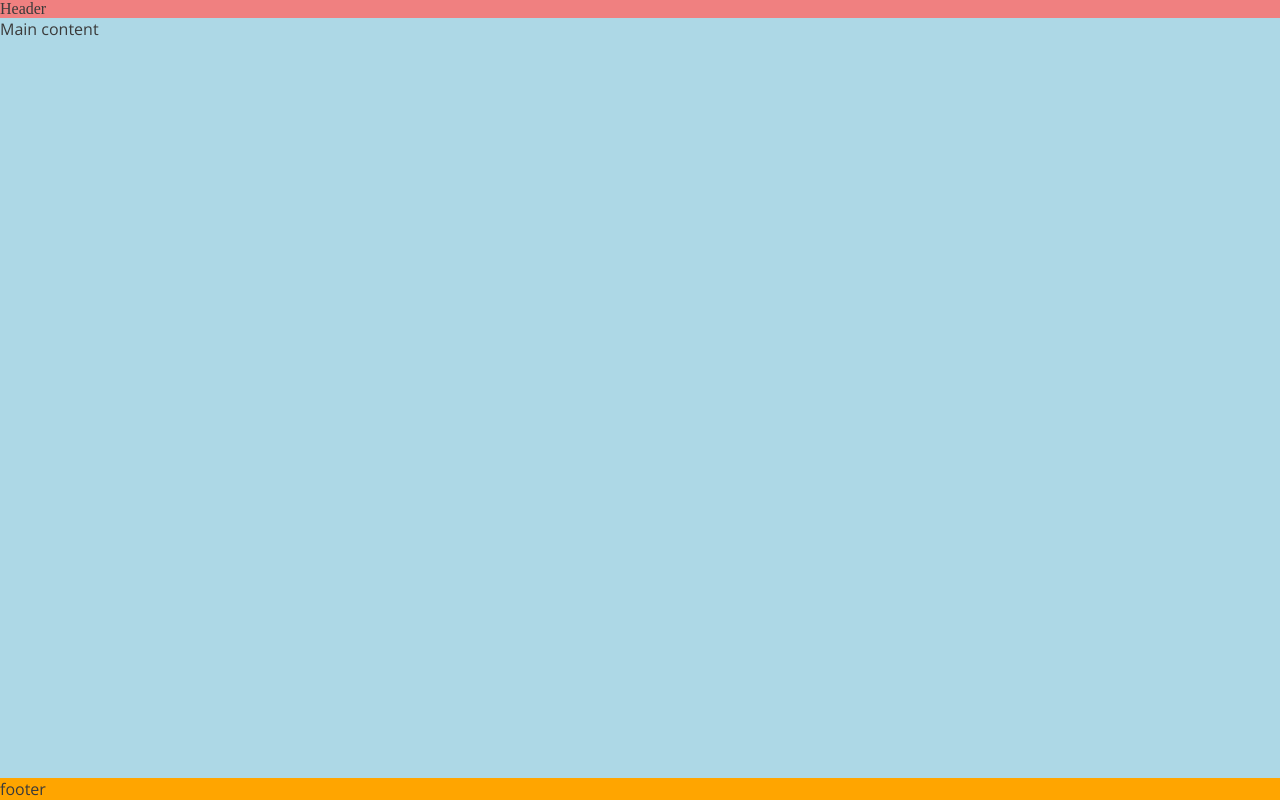
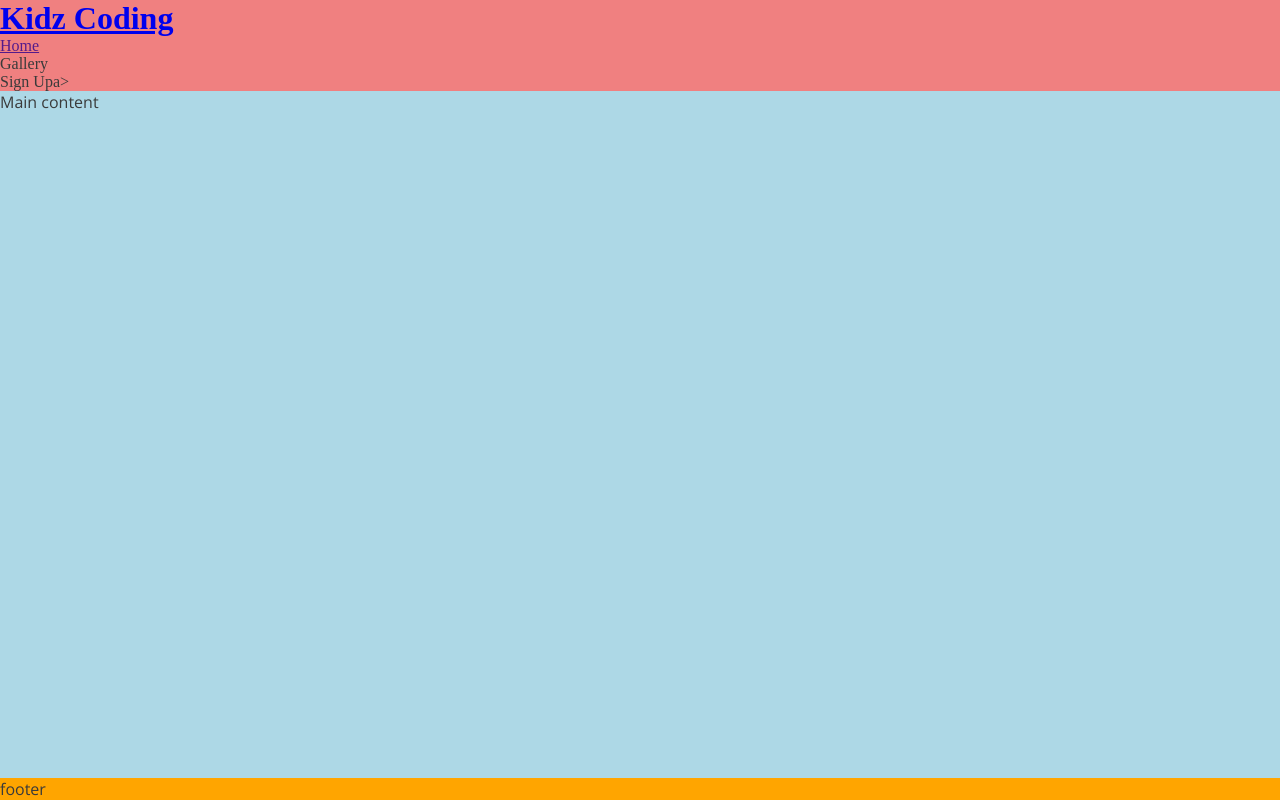
Before and after one commit to Deancunn24/Kidsz.Coding, a plain HTML site: page index.html in a window 1280 px wide. Drawn offline with nearby package versions, Linux system fonts and the light colour scheme; a web font is replaced by a local one.

Commit message:
Fix header

```diff
--- a/index.html
+++ b/index.html
@@ -33,7 +33,17 @@
 
 <body>
     <!--Header-->
-    <header>Header</header>
+    <header>
+        <a href="index.html">
+            <h1 id="logo"> Kidz Coding</h1></a>
+            <nav>
+                <ul>
+                    <li><a href="">Home</a></li>
+                    <li><a herf="">Gallery</a></li>
+                    <li><a herf="">Sign Up</a>a></li>
+                </ul>
+            </nav>
+    </header>
     <!--Main content-->
     <main> Main content</main>
     <!--Footer-->
```
Also changed, not shown: assets/css/style.css (+5 -6 lines).
